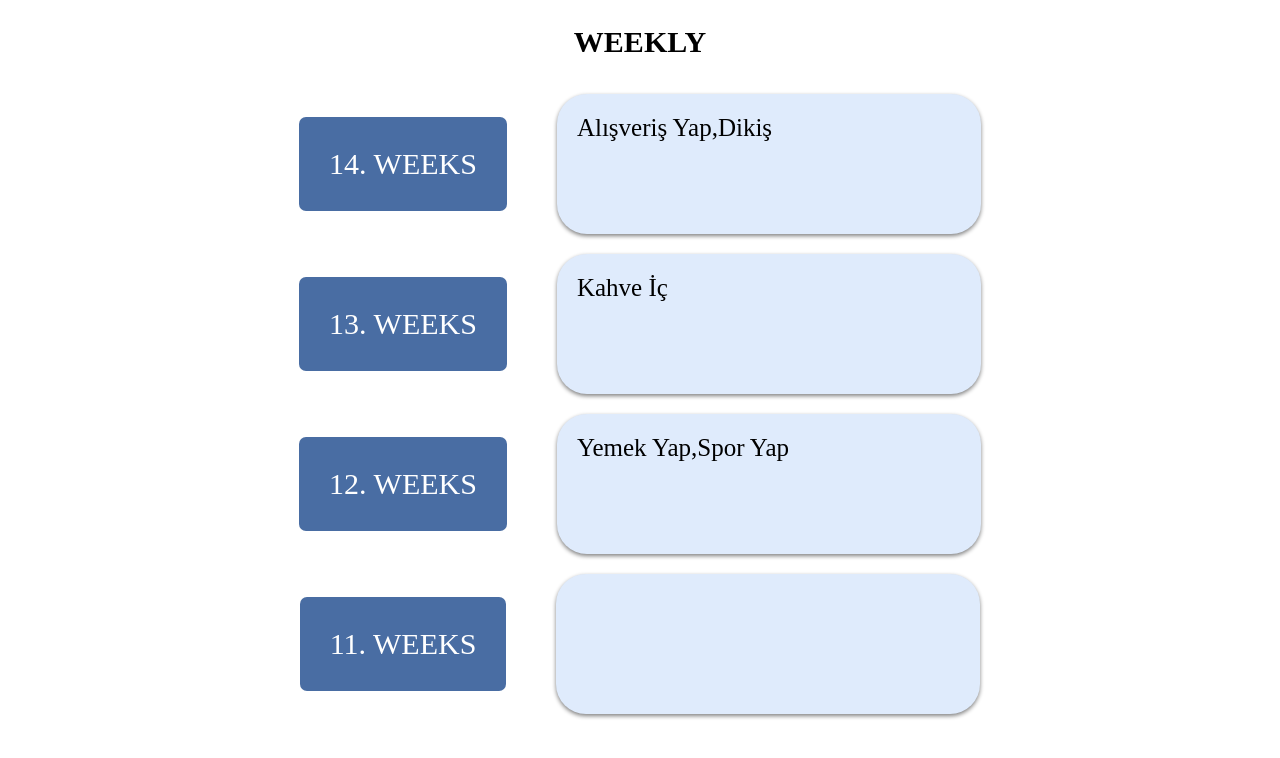
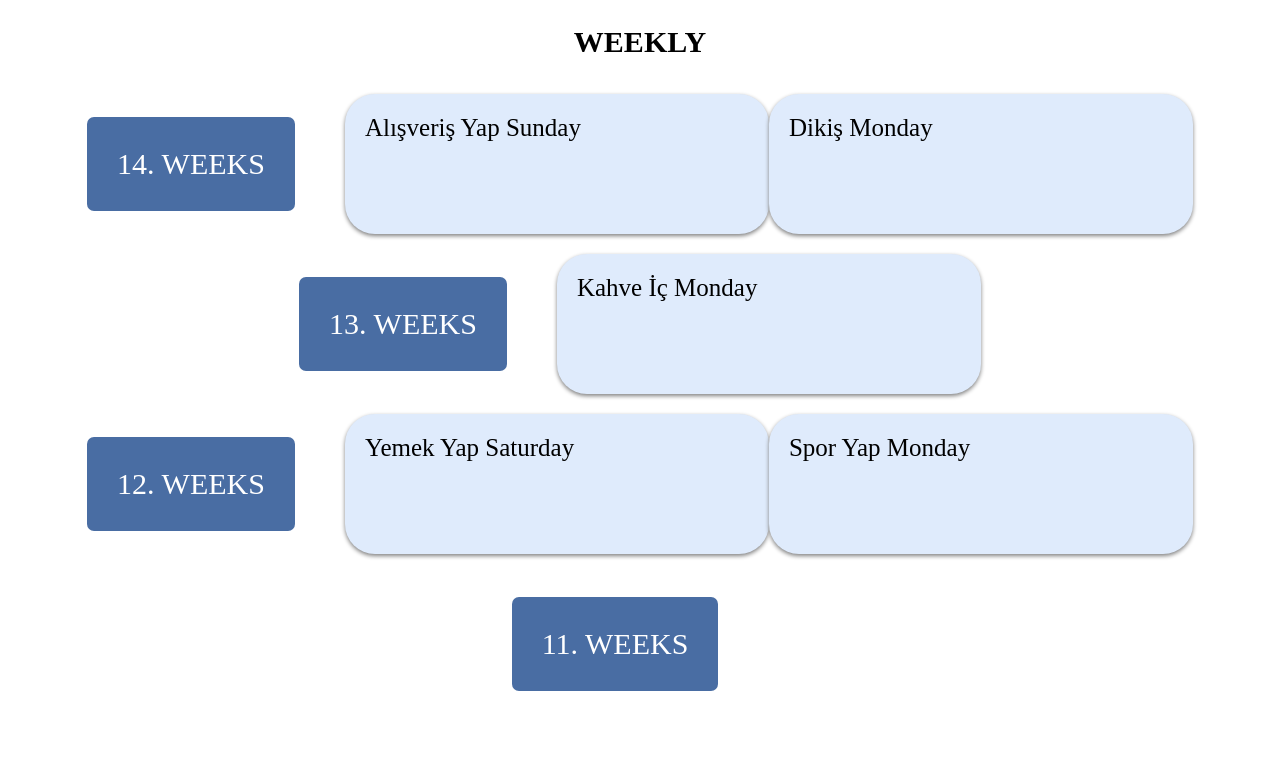
Before and after one commit to fatmakoyuncu/ToDoList, an Angular app: page /weekly in a window 1280 px wide. Shown: the top 758 px of the page. Built offline with nearby package versions, Linux system fonts and the light colour scheme.

Commit message:
initial commit

```diff
--- a/src/app/monthly/monthly.component.html
+++ b/src/app/monthly/monthly.component.html
@@ -6,7 +6,10 @@
     <div class="card">
         <div class="weeks" *ngFor="let i of todoWeek">
             <h2>{{i.week}}. Weeks</h2>
-            <p>{{i.data}}</p>
+            <div class="todo" *ngFor="let a of i.data">
+            <p>{{a.content}}</p>
+            <p>{{a.date | date:'EEEE'}}</p>
+        </div>
         </div>
     </div>
 </div>
--- a/src/app/monthly/monthly.component.ts
+++ b/src/app/monthly/monthly.component.ts
@@ -57,7 +57,7 @@ export class MonthlyComponent implements OnInit {
 
           this.weekNumTodo = Math.ceil((t.date.getDay() + 1 + numOfDays) / 7);
           if (this.weekNumTodo == i) {
-            this.todo.push(t.content)
+            this.todo.push(t)
           }
         })
       }
--- a/src/app/todos/todos.component.scss
+++ b/src/app/todos/todos.component.scss
@@ -33,7 +33,7 @@
             background: rgb(255, 255, 255);
             padding: 30px;
             width: 700px;
-            height: 500px;
+            height: 550px;
             border-radius: 20px;
 
 
@@ -132,6 +132,7 @@
                 margin: 5px;
                 border-radius: 10%;
                 width: 150px;
+                outline: none;
 
                 p{
                     font-size: 20px;
@@ -152,6 +153,7 @@
                 margin: 5px;
                 border-radius: 10%;
                 width: 150px;
+                outline: none;
 
                 p{
                     font-size: 20px;
--- a/src/app/weekly/weekly.component.html
+++ b/src/app/weekly/weekly.component.html
@@ -10,10 +10,13 @@
                     <div class="h3">
                         {{t.week}}. WEEKS
                     </div>
-                    <div class="body">
-                        {{t.data}}
+                    <div class="body" *ngFor="let a of t.data">
+                        {{a.content}}
+                        {{a.date | date:'EEEE'}}
+
                     </div>
                 </div>
             </div>
         </div>
     </div>
+</div>
--- a/src/app/weekly/weekly.component.ts
+++ b/src/app/weekly/weekly.component.ts
@@ -10,16 +10,9 @@ import { TodoService } from '../todo.service';
 })
 export class WeeklyComponent implements OnInit {
 
-
-  // res= [];
-  // result2;
   result: number;
-  index = [0, 1, 2, 3];
-  day = ["M", "T", "W", "T", "F", "S", "S"];
-  days = ["onday", "huesday", "ednesday", "hursday", "riday", "aturday", "unday"];
   weekNumTodo: number;
   today2: Date = new Date();
-
   todoObj
 
   // Bugünün tarihini alıyoruz
@@ -34,6 +27,7 @@ export class WeeklyComponent implements OnInit {
   todo
   todo2
 
+
   constructor(private todoService: TodoService, private datePipe: DatePipe) { }
 
   ngOnInit(): void {
@@ -41,6 +35,7 @@ export class WeeklyComponent implements OnInit {
     this.getWeekNumber()
     this.getDay()
     this.getTodo()
+
   }
 
   getWeekNumber() {
@@ -67,7 +62,7 @@ export class WeeklyComponent implements OnInit {
           const numOfDays = Math.floor((t.date.valueOf() - oneJan.valueOf()) / 86400000);
           this.weekNumTodo = Math.ceil((t.date.getDay() + 1 + numOfDays) / 7);
           if (this.weekNumTodo == i) {
-            this.todo.push(t.content)
+            this.todo.push(t)
           }
         })
       }
@@ -77,6 +72,7 @@ export class WeeklyComponent implements OnInit {
 
     console.log(this.todo2);
 
+
   }
 
 
```
